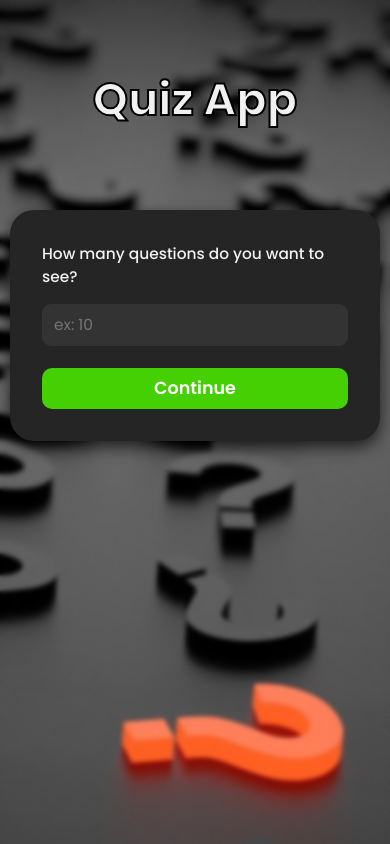
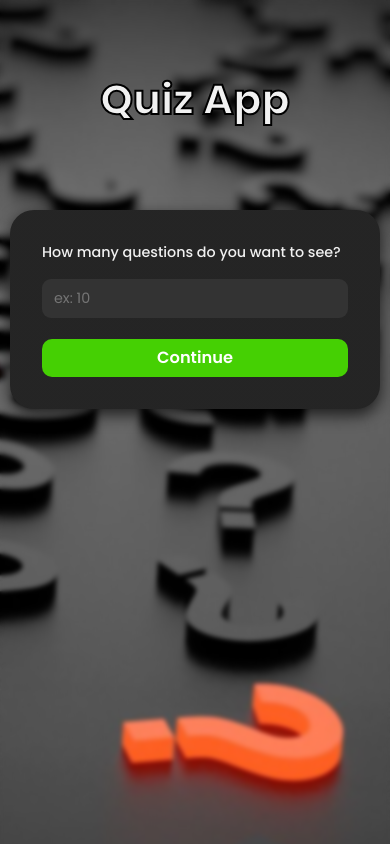
Before and after one commit to jairodoni/asker-app, a React (Vite) app: page / in a window 390 px wide. Shown: the top 844 px of the page. Built offline with nearby package versions, Linux system fonts and the light colour scheme; the HTML template or start-up script is replaced by a standard one.

Commit message:
little adjustments on the "Question page" and the "Answer page"

```diff
--- a/src/Context/QuizContext.tsx
+++ b/src/Context/QuizContext.tsx
@@ -37,7 +37,7 @@ export function QuizProvider({ children }: QuizProviderProps) {
         category: question.category,
         type: question.type,
         difficulty: question.difficulty,
-        question: question.question.replace(/&quot;/g, '"'),
+        question: question.question,
         correct_answer: question.correct_answer,
         answers: [...question.incorrect_answers, question.correct_answer],
       };
--- a/src/components/OptionCard/styles.module.css
+++ b/src/components/OptionCard/styles.module.css
@@ -5,7 +5,6 @@
 .container:hover {
   filter: brightness(0.75);
 }
-
 .container:focus {
   border: 1px solid #f1f1f1;
 }
--- a/src/pages/Answer.tsx
+++ b/src/pages/Answer.tsx
@@ -26,10 +26,9 @@ export function Answer() {
           overflowY: 'scroll',
         }}
       >
-        <Typography width="100%">
-          {question.question}
-        </Typography>
-
+        <Box
+          dangerouslySetInnerHTML={{ __html: question.question }}
+        />
         {question.answers.map((alternative) => {
           return (
             <AnswerCard
--- a/src/pages/Questions.tsx
+++ b/src/pages/Questions.tsx
@@ -46,7 +46,7 @@ export function Questions() {
     if (submitExecuted) {
       return;
     }
-    if (data.alternative.trim() === '') {
+    if (data.alternative === '' && selectedAlternative === '') {
       return;
     }
 
@@ -83,6 +83,7 @@ export function Questions() {
 
     if (questionId < questions.length) {
       setCurrentQuestion(questions[questionId]);
+      setSelectedAlternative('')
       setActiveFade(true);
       return;
     }
@@ -148,9 +149,9 @@ export function Questions() {
               }}
             >
 
-              <Typography width="100%">
-                {currentQuestion.question}
-              </Typography>
+              <Box
+                dangerouslySetInnerHTML={{ __html: currentQuestion.question }}
+              />
 
               {orderAlternative.map((alternative) => {
                 return (
--- a/src/styles/global.css
+++ b/src/styles/global.css
@@ -16,7 +16,7 @@
 }
 @media (max-width: 450px) {
   html {
-    font-size: 87.5%; /*14px*/
+    font-size: 81.25%; /*13px*/
   }
 }
 
@@ -64,13 +64,7 @@ input + span {
 }
 
 .logo {
-  -webkit-text-stroke: 4px #000;
-}
-
-@media (max-width: 720px) {
-  .logo {
-    -webkit-text-stroke: 3px #000;
-  }
+  -webkit-text-stroke: 3px #000;
 }
 
 @media (max-width: 480px) {
--- a/src/styles/theme.ts
+++ b/src/styles/theme.ts
@@ -1,4 +1,5 @@
 import { createTheme } from '@material-ui/core';
+
 export const theme = createTheme({
   palette: {
     mode: 'dark',
```
